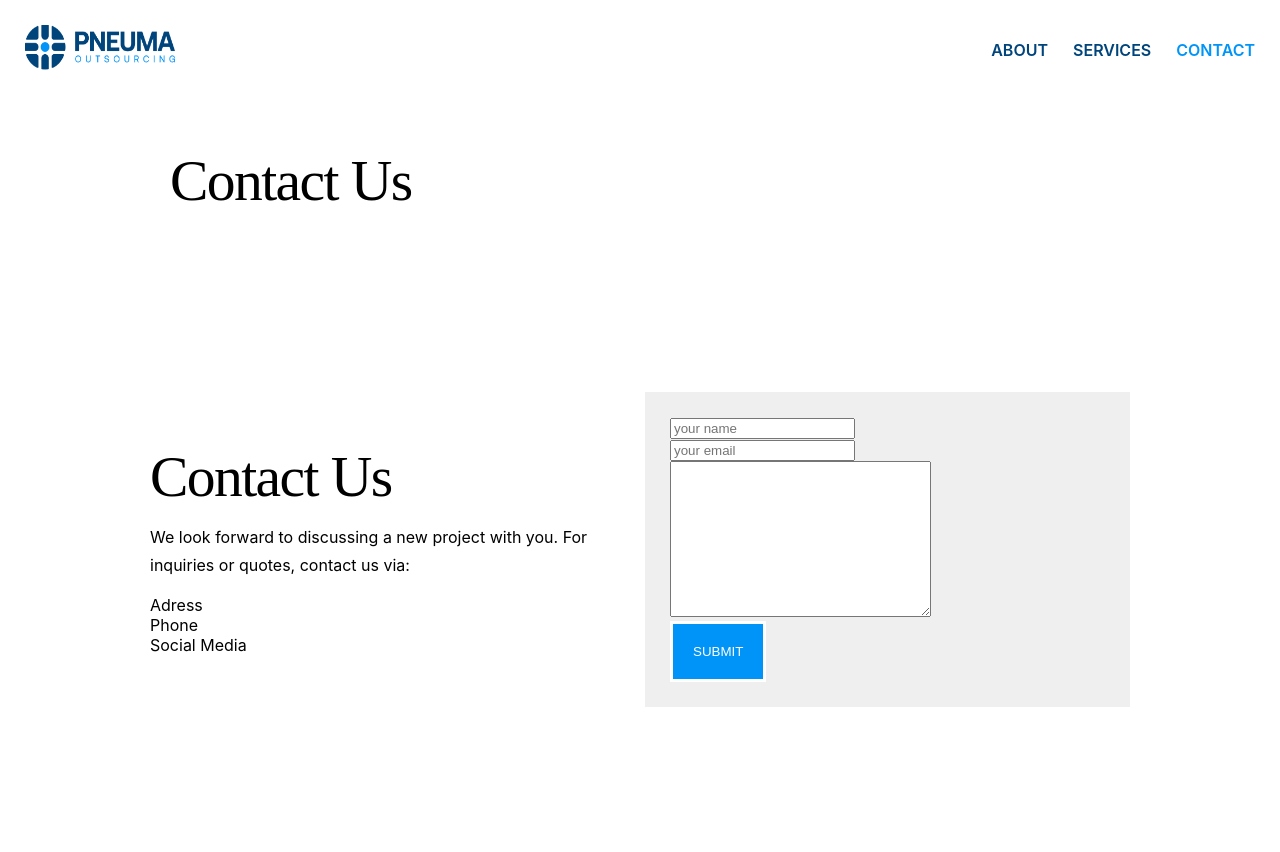
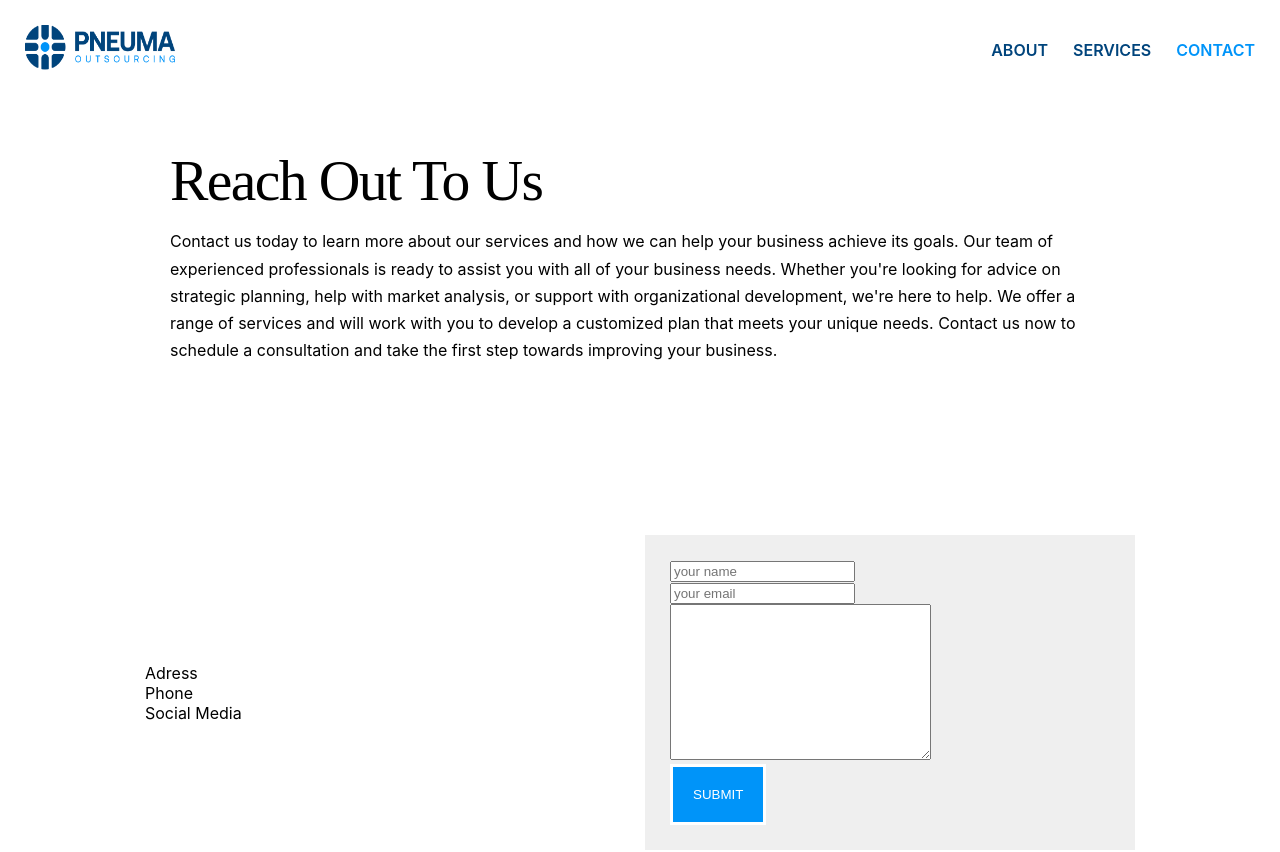
Before and after one commit to kingdanie/pneuma, a Next.js app in the folder pneumaoutsourcing/: page /contact in a window 1280 px wide. Shown: the top 852 px of the page. Built offline with nearby package versions, Linux system fonts and the light colour scheme.

Commit message:
add content to about page

```diff
--- a/pneumaoutsourcing/pages/contact.tsx
+++ b/pneumaoutsourcing/pages/contact.tsx
@@ -1,4 +1,5 @@
 import Head from "next/head";
+import Link from "next/link";
 
 export default function About() {
   return (
@@ -15,28 +16,36 @@ export default function About() {
         <link rel="icon" href="/favicon.ico" />
       </Head>
       <section
-        className="p-flex  Width-1040"
+        className="Width-1040"
         style={{
           padding: 50,
         }}
       >
-        <h1>Contact Us</h1>
+        <h1>Reach Out To Us</h1>
+        <p>
+          Contact us today to learn more about our services
+          and how we can help your business achieve its
+          goals. Our team of experienced professionals is
+          ready to assist you with all of your business
+          needs. Whether you're looking for advice on
+          strategic planning, help with market analysis, or
+          support with organizational development, we're
+          here to help. We offer a range of <Link href={'/services'}>services</Link> and
+          will work with you to develop a customized plan
+          that meets your unique needs. Contact us now to
+          schedule a consultation and take the first step
+          towards improving your business.
+        </p>
       </section>
-      <section
+      <section className="Width-1040 p-flex"
         style={{
-          display: "flex",
           alignItems: "center",
           flex: "1 1 0px",
-          padding: "50px 150px",
           gap: 10,
         }}
       >
         <div style={{ width: "100%" }}>
-          <h1>Contact Us</h1>
-          <p>
-            We look forward to discussing a new project with
-            you. For inquiries or quotes, contact us via:
-          </p>
+
           <div>Adress</div>
           <div>Phone</div>
           <div>Social Media</div>
```
